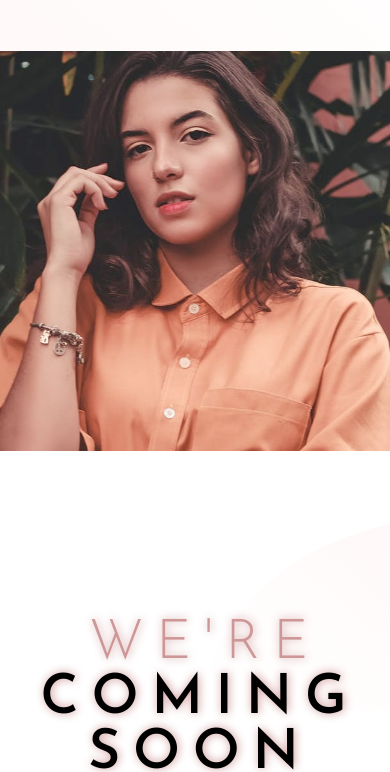
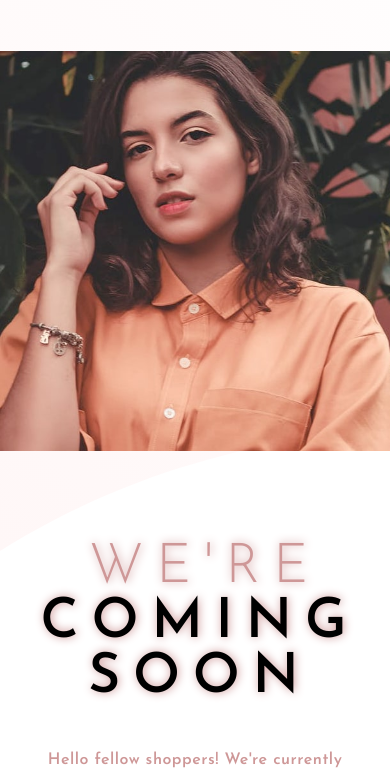
Before and after one commit to jalexandertech/BaseApparelProject, a plain HTML site: page index.html in a window 390 px wide. Shown: the part 89-861 px from the top of the page. Drawn offline with Linux system fonts and the light colour scheme.

Commit message:
Fix height of footer

```diff
--- a/style.css
+++ b/style.css
@@ -14,12 +14,14 @@ body{
 }
 
 @media only screen and (max-width: 550px){
-
+    body{
+        background-size: cover !important;
+    }
      .container{
-         height: 100%;
+         height: 100% !important;
          padding: 0;
          grid-template-columns: 1fr !important;
-         grid-template-rows: 140px 1fr 1fr 1fr !important ;
+         grid-template-rows: 140px 490px 1fr 50px !important ;
          grid-template-areas:
          "header "
          "hero"
@@ -81,6 +83,7 @@ body{
 
 
          }
+
         }
 /* @media only screen and (min-width: 1441px){
     #hero img{
@@ -110,7 +113,7 @@ body{
             padding-left: 28px;
         }
         footer{
-            padding-top: 210px;
+            padding-top: 240px;
         }
 
 
```
